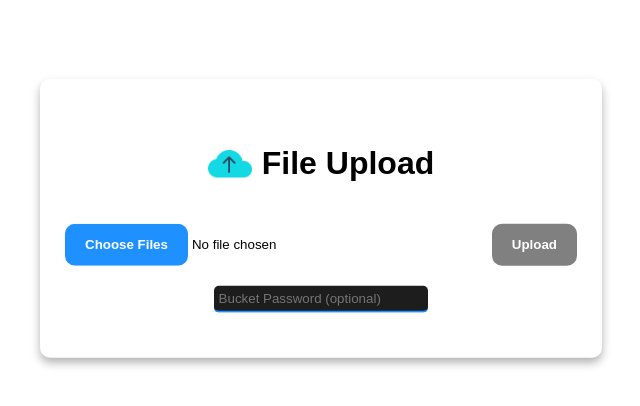
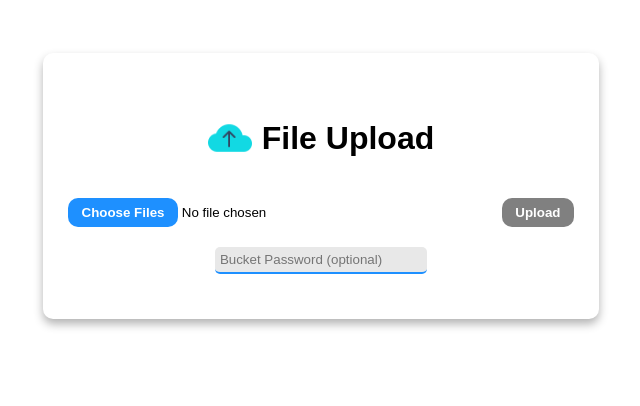
Before and after one commit to Alkl58/chunky, a Vue app in the folder frontend/: page / in a window 1280 px wide. Shown: the part 182-588 px from the top of the page, without its empty margins (319-959 px from the left). Built offline with nearby package versions, Linux system fonts and the light colour scheme.

Commit message:
Add total upload progress bar Fix some css

```diff
--- a/frontend/src/App.vue
+++ b/frontend/src/App.vue
@@ -13,54 +13,54 @@ import { RouterView } from 'vue-router'
     color: white;
   }
 
-  .center {
+  .form {
     background-color: #282828 !important;
   }
 }
 
 /* Extra small devices (phones, 600px and down) */
 @media only screen and (max-width: 600px) {
-  .center {
+  .form {
     width: 80%;
   }
 }
 
 /* Small devices (portrait tablets and large phones, 600px and up) */
 @media only screen and (min-width: 600px) {
-  .center {
+  .form {
     width: 70%;
   }
 }
 
 /* Medium devices (landscape tablets, 768px and up) */
 @media only screen and (min-width: 768px) {
-  .center {
+  .form {
     width: 60%;
   }
 }
 
 /* Large devices (laptops/desktops, 992px and up) */
 @media only screen and (min-width: 992px) {
-  .center {
+  .form {
     width: 50%;
   }
 }
 
 /* Extra large devices (large laptops and desktops, 1200px and up) */
 @media only screen and (min-width: 1200px) {
-  .center {
+  .form {
     width: 40%;
   }
 }
 
 @media only screen and (min-width: 1400px) {
-  .center {
+  .form {
     width: 30%;
   }
 }
 
 @media only screen and (min-width: 1800px) {
-  .center {
+  .form {
     width: 20%;
   }
 }
@@ -71,21 +71,26 @@ body {
 }
 
 .center {
-  position: absolute;
-  left: 50%;
-  top: 50%;
-  -webkit-transform: translate(-50%, -50%);
-  transform: translate(-50%, -50%);
+  display: flex;
+  align-items: center;
+  justify-content: center;
+  width: auto;
+  height: 90vh;
+}
+
+.form {
   background-color: white;
   border-radius: 10px;
   padding: 25px;
   box-shadow: 0 5px 10px 0 rgba(0, 0, 0, 0.3);
+  max-height: 80vh;
+  overflow-y: scroll;
+  overflow-x: clip;
 }
 
 h1 {
   text-align: center;
 }
-
 
 input[type="file"] {
   width: 100%;
@@ -93,7 +98,7 @@ input[type="file"] {
 }
 
 input[type="file"]::file-selector-button, .upload-button {
-  padding: 1em 1.5em;
+  padding: 0.5em 1.0em;
   border-width: 0;
   border-radius: 10px;
   background-color: dodgerblue;
--- a/frontend/src/views/Bucket.vue
+++ b/frontend/src/views/Bucket.vue
@@ -1,5 +1,6 @@
 <template>
   <div class="center">
+    <div class="form">
       <div class="container">
         <img src="/cloud.png">
         <h1>File Download</h1>
@@ -27,10 +28,12 @@
           <li v-for="file in bucketData.files" :key="file.id" class="file">
             <p>{{ file.metadata.filename }} <small>({{ formatSize(file.size) }})</small></p>
             <div class="download-container">
-            <a class="download-button" :href="`/download/${bucketId}/${file.id}`" target="_blank" :download="file.metadata.filename">Download</a>
+              <a class="download-button" :href="`/download/${bucketId}/${file.id}`" target="_blank"
+                :download="file.metadata.filename">Download</a>
             </div>
           </li>
         </ul>
+      </div>
     </div>
   </div>
 </template>
@@ -55,7 +58,7 @@ export default {
         passwordHeader.append("chunky-bucket-auth", this.password);
       }
 
-      fetch(`/api/bucket/${this.bucketId}`, {headers: passwordHeader})
+      fetch(`/api/bucket/${this.bucketId}`, { headers: passwordHeader })
         .then(response => {
           if (!response.ok) {
             throw new Error("Network response was not ok");
--- a/frontend/src/views/Upload.vue
+++ b/frontend/src/views/Upload.vue
@@ -1,5 +1,6 @@
 <template>
   <div class="center">
+    <div class="form">
       <div class="container">
         <img src="/cloud.png">
         <h1>File Upload</h1>
@@ -34,22 +35,28 @@
         <input type="text" v-model="password" placeholder="Bucket Password (optional)" class="text-input" />
       </div>
 
-    <div v-if="filesToUpload.length">
-      <p>Total: <small>{{ formatSize(totalSize) }}</small></p>
+      <div v-if="filesToUpload.length" class="container">
+        <div class="progress-container" style="display: contents;">
+          <progress :value="totalUploaded" :max="totalSize" style="width: 50%;"></progress>
+          <span>{{ formatUploaded(totalUploaded) }} / {{ formatSize(totalSize) }}</span>
+        </div>
       </div>
 
       <div v-if="filesToUpload.length">
         <ul>
           <li v-for="file in filesToUpload" :key="file.name"
-          :class="{ 'uploaded': fileProgress.get(file.name) === 100, 'file': true, 'fileError': fileErrors.includes(file.name) }">
-          <h2>{{ file.name }} <small>({{ formatSize(file.size) }})</small></h2>
+            :class="{ 'uploaded': fileProgress.get(file.name) === 100, 'file': true, 'fileError': fileErrors.includes(file.name) }"
+            v-show="fileErrors.includes(file.name) || (filesToUpload.length < 6 || (filesToUpload.length >= 6 && fileProgress.get(file.name) !== file.size))">
+            <p style="margin: 0;">{{ file.name }} <small>({{ formatSize(file.size) }})</small></p>
             <div class="progress-container">
-            <progress :value="fileProgress.get(file.name) || 0" max="100"></progress>
-            <span>{{ (fileProgress.get(file.name) || 0).toFixed(2) }}%</span>
+              <progress :value="fileProgress.get(file.name) || 0" :max="file.size"></progress>
+              <span>{{ (fileProgress.get(file.name) / file.size * 100 || 0).toFixed(2) }}%</span>
             </div>
           </li>
         </ul>
       </div>
+    </div>
+
   </div>
 </template>
 
@@ -67,6 +74,7 @@ export default {
       fileProgress: new Map(),
       fileErrors: [],
       totalSize: 0,
+      totalUploaded: 0,
       password: null,
     };
   },
@@ -85,6 +93,13 @@ export default {
       const i = Math.floor(Math.log(size) / Math.log(1024));
       return (size / Math.pow(1024, i)).toFixed(2) + " " + ["B", "kB", "MB", "GB", "TB"][i];
     },
+    formatUploaded(size) {
+      if (size == 0) {
+        return 0;
+      }
+      const i = Math.floor(Math.log(size) / Math.log(1024));
+      return (size / Math.pow(1024, i)).toFixed(2);
+    },
     async getBucketId() {
       const response = await fetch("/api/generate-bucket");
       const data = await response.json();
@@ -95,7 +110,6 @@ export default {
       this.uploading = true;
       this.bucketUrl = null;
       this.completedUploads = 0;
-      let uploadedSize = 0;
 
       const bucketData = await this.getBucketId();
       const bucketId = bucketData['bucketId'];
@@ -122,9 +136,13 @@ export default {
             this.fileErrors.push(file.name);
           },
           onProgress: (bytesUploaded, bytesTotal) => {
-            const progress = (bytesUploaded / bytesTotal) * 100;
-            this.fileProgress.set(file.name, progress);
-            uploadedSize += bytesUploaded - (this.fileProgress.get(file.name) || 0);
+            this.fileProgress.set(file.name, bytesUploaded);
+
+            this.totalUploaded = 0;
+            this.fileProgress.forEach((value, key) => {
+              this.totalUploaded += value;
+            });
+
             this.$forceUpdate();
           },
           onSuccess: () => {
@@ -143,16 +161,28 @@ export default {
 </script>
 
 <style>
+@media (prefers-color-scheme: dark) {
+  .text-input {
+    background: #1d1d1d !important;
+    color: white;
+  }
+  progress {
+    background: #121212 !important;
+  }
+  progress::-webkit-progress-bar {
+    background-color: #121212 !important;
+  }
+}
+
 .text-input {
   border-radius: 5px;
-  background: #1d1d1d;
   border-top: 0px;
   border-left: 0px;
   border-right: 0px;
   border-color: dodgerblue;
   padding: 5px;
-  color:white;
   width: 40%;
+  background: #e8e8e8;
 }
 
 .text-input:hover {
@@ -200,12 +230,12 @@ progress {
   width: 80%;
   height: 10px;
   border-radius: 5px;
-  background: #121212;
+  background: #e8e8e8;
   border-color: transparent;
 }
 
 progress::-webkit-progress-bar {
-  background-color: #121212;
+  background-color: #e8e8e8;
   border-color: transparent;
   border-radius: 5px;
 }
```
Lines whose indentation alone changed are shown as unchanged.
